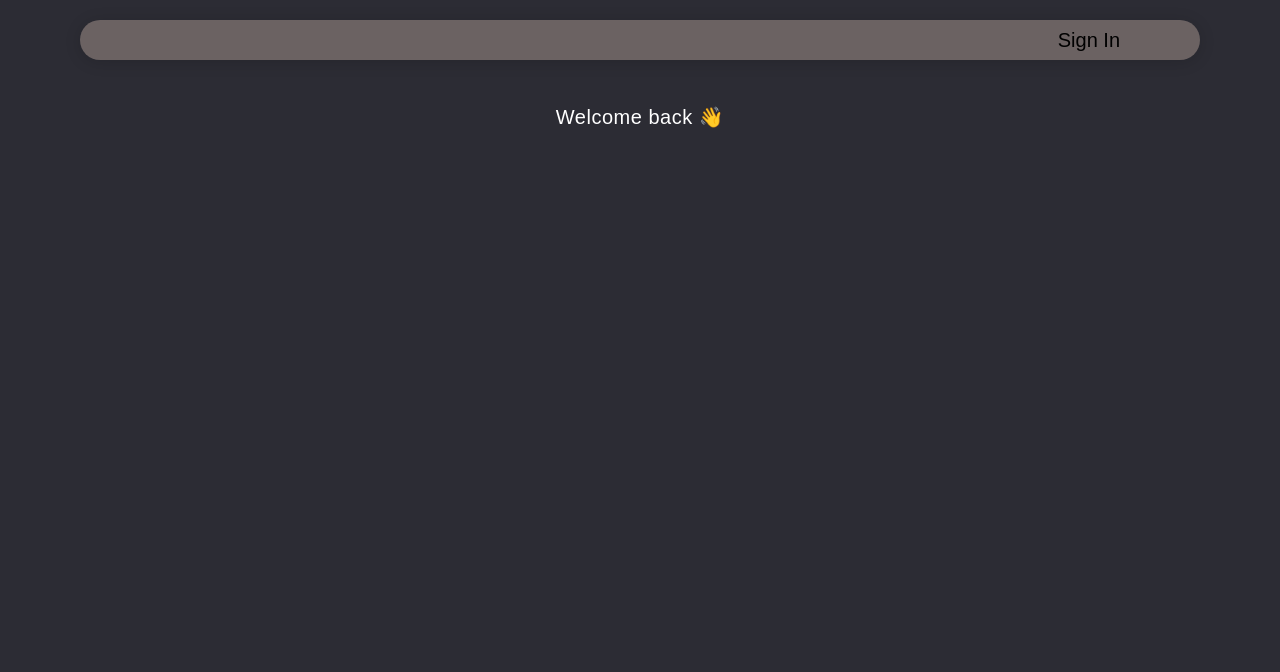
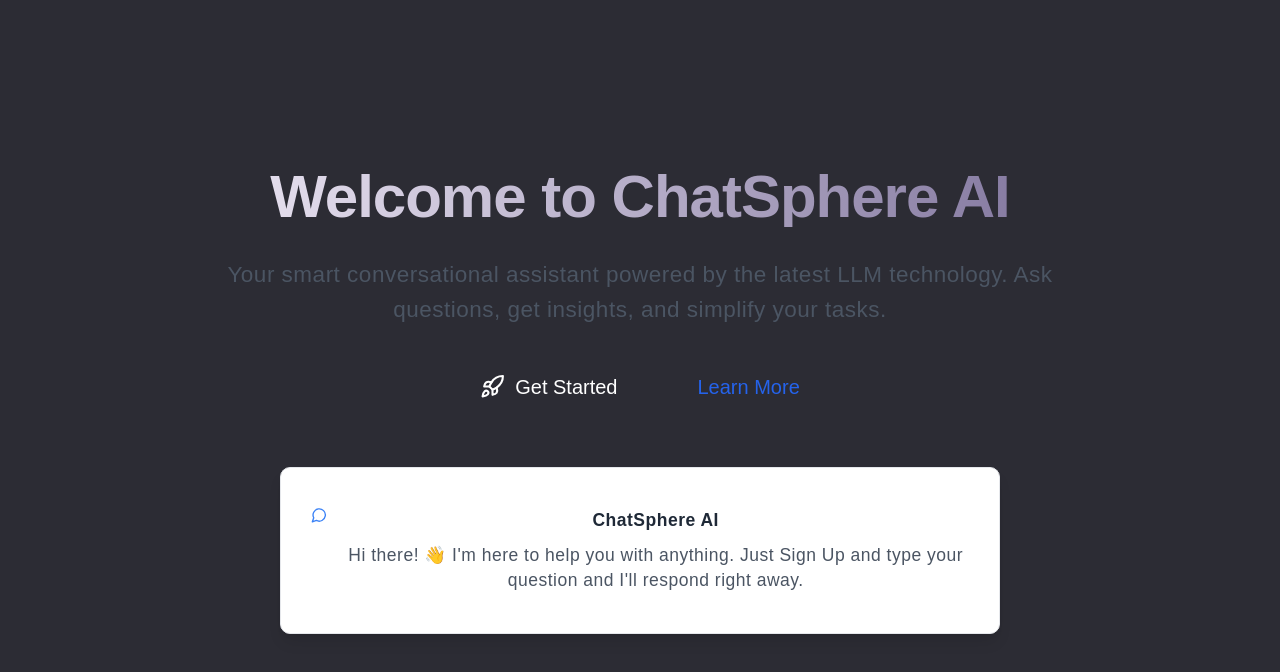
Before and after one commit to Dikshit-Kapoor/react-chatbot, a React (Vite) app: page / in a window 1280 px wide. Shown: the top 672 px of the page. Built offline with nearby package versions, Linux system fonts and the light colour scheme.

Commit message:
adding homepage changes

```diff
--- a/package.json
+++ b/package.json
@@ -16,6 +16,7 @@
     "@types/react-router-dom": "^5.3.3",
     "axios": "^1.7.9",
     "firebase": "^11.2.0",
+    "lucide-react": "^0.507.0",
     "react": "^18.3.1",
     "react-dom": "^18.3.1",
     "react-icons": "^5.4.0",
--- a/src/components/Navigation.tsx
+++ /dev/null
@@ -1,29 +0,0 @@
-import styles from "../styles/navigation.module.css";
-import { useNavigate } from "react-router-dom";
-
-interface NavigationProps {
-    signin: string,
-}
-
-const Navigation = ({signin}: NavigationProps) => {
-    const navigate = useNavigate();
-
-    const handleLogIn = () => {
-        navigate("/sign-in");
-    };
-
-    return (
-        <nav className={styles.nav}>
-
-
-                <button className={styles.logout} onClick={handleLogIn}>
-                   {signin}
-                </button>
-
-
-
-        </nav>
-    );
-};
-
-export default Navigation;
--- a/src/pages/Home.tsx
+++ b/src/pages/Home.tsx
@@ -1,14 +1,52 @@
-import Navigation from "../components/Navigation";
-import Layout from "../components/Layout";
-const Home=()=>{
-    return (
-        <div>
-       <Navigation signin="Sign In"/>
-       <Layout>
-        <p style={{ marginTop: "2rem",color:"white" }}>Welcome back 👋</p>
-      </Layout>
+import { MessageCircle, Rocket } from "lucide-react";
+import { useNavigate } from "react-router-dom";
+const Home = () => {
+  const navigate = useNavigate();
+
+  const handleLogIn = () => {
+    navigate("/sign-in");
+  };
+  return (
+    <div>
+      <div className="min-h-screen  flex flex-col items-center justify-center px-6 py-12 text-center">
+        <h1 className="text-5xl font-bold text-blue-800 mb-4">
+          Welcome to ChatSphere AI
+        </h1>
+        <p className="text-lg text-gray-600 max-w-2xl mb-6">
+          Your smart conversational assistant powered by the latest LLM
+          technology. Ask questions, get insights, and simplify your tasks.
+        </p>
+
+        <div className="flex flex-col sm:flex-row gap-4 mb-10">
+          <button
+            className="bg-black-500 text-white px-6 py-3 rounded-lg flex items-center hover:bg-blue-700 transition"
+            onClick={handleLogIn}
+          >
+            <Rocket className="w-5 h-5 mr-2" />
+            Get Started
+          </button>
+          <button className="border border-blue-600 text-blue-600 px-6 py-3 rounded-lg hover:bg-blue-100 transition">
+            Learn More
+          </button>
         </div>
-    )
-}
 
-export default Home
+        <div className="bg-white shadow-lg rounded-lg p-6 max-w-xl w-full border">
+          <div className="flex items-start space-x-3">
+            <MessageCircle className="text-blue-500 mt-1" />
+            <div>
+              <p className="text-sm text-gray-800 font-semibold">
+                ChatSphere AI
+              </p>
+              <p className="text-sm text-gray-600 mt-1">
+                Hi there! 👋 I'm here to help you with anything. Just Sign Up
+                and type your question and I'll respond right away.
+              </p>
+            </div>
+          </div>
+        </div>
+      </div>
+    </div>
+  );
+};
+
+export default Home;
--- a/tsconfig.json
+++ b/tsconfig.json
@@ -4,6 +4,4 @@
     { "path": "./tsconfig.app.json" },
     { "path": "./tsconfig.node.json" }
   ],
-
-
 }
```
Also changed, not shown: 1 other file (tests, documents, lock files or other folders).
